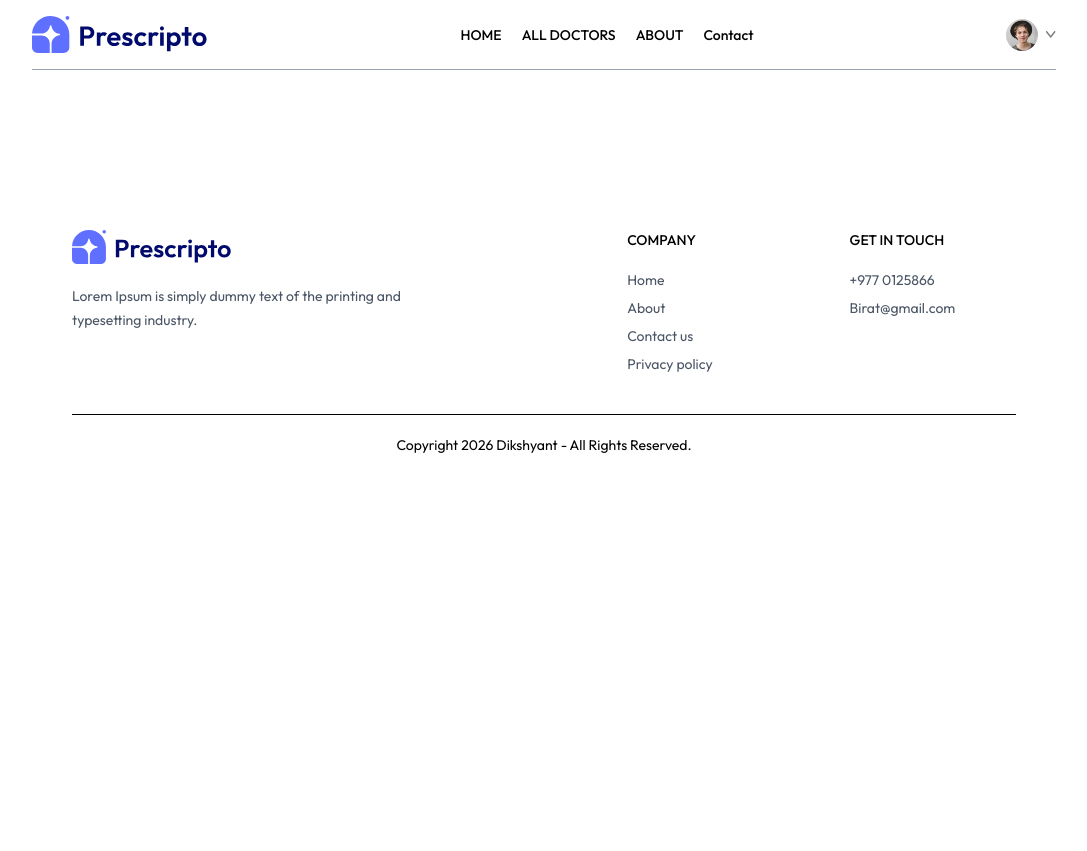
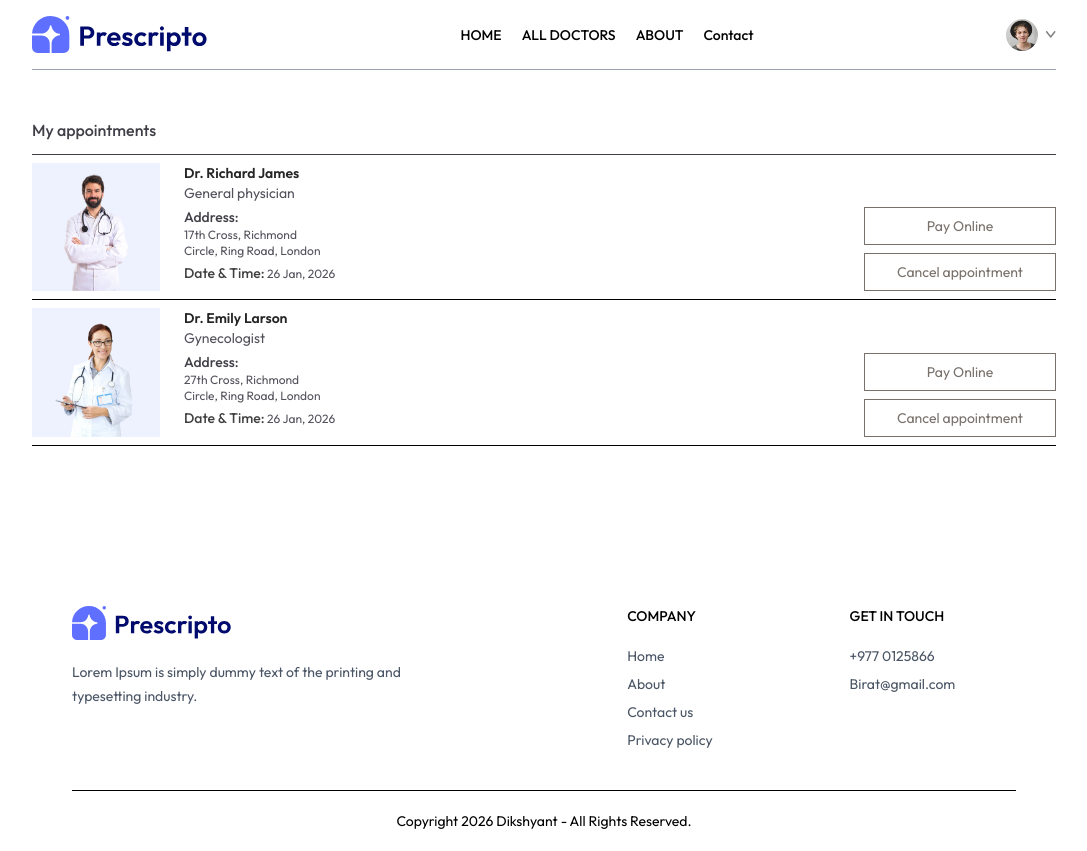
Before and after one commit to 098120/hospital-appointment-booking-system, a React (Vite) app in the folder doctor/: page /my-appointments in a window 1280 px wide. Shown: the whole page, without its empty margins (96-1183 px from the left). Before the commit the page ends 800 px from the top, so only its background shows below. Built offline with nearby package versions, Linux system fonts and the light colour scheme.

Commit message:
new commit

```diff
--- a/doctor/src/pages/MyAppointments.jsx
+++ b/doctor/src/pages/MyAppointments.jsx
@@ -1,9 +1,71 @@
-import React from 'react'
+import React, { useContext } from 'react'
+import { AppContext } from '../context/AppContext'
 
 const MyAppointments = () => {
+
+  const context = useContext(AppContext)
+
+  // SAFETY CHECK
+  if (!context || !context.doctors) {
+    return <p className="mt-10 text-center">Loading appointments...</p>
+  }
+
+  const { doctors } = context
+
   return (
     <div>
+      <p className='pb-3 mt-12 font-medium text-zinc-700 border-b'>
+        My appointments
+      </p>
 
+      <div>
+        {doctors.length === 0 && (
+          <p className="text-sm text-gray-500 mt-6">
+            No appointments found
+          </p>
+        )}
+
+        {doctors.slice(0, 2).map((item, index) => (
+          <div
+            key={index}
+            className='grid grid-cols-[1fr_2fr] gap-4 sm:flex sm:gap-6 py-2 border-b'
+          >
+            <div>
+              <img
+                className='w-32 bg-indigo-50'
+                src={item.image}
+                alt={item.name}
+              />
+            </div>
+
+            <div className='flex-1 text-sm text-zinc-600'>
+              <p className='text-neutral-800 font-semibold'>{item.name}</p>
+              <p>{item.speciality}</p>
+
+              <p className='text-zinc-700 font-medium mt-1'>Address:</p>
+              <p className='text-xs'>{item.address?.line1}</p>
+              <p className='text-xs'>{item.address?.line2}</p>
+
+              <p className='text-xs mt-1'>
+                <span className='text-sm text-neutral-700 font-medium'>
+                  Date & Time:
+                </span>{' '}
+                26 Jan, 2026
+              </p>
+            </div>
+
+            <div className='flex flex-col gap-2 justify-end'>
+              <button className='text-sm text-stone-500 text-center sm:min-w-48 py-2 border hover:bg-primary hover:text-white transition-all duration-300'>
+                Pay Online
+              </button>
+
+              <button className='text-sm text-stone-500 text-center sm:min-w-48 py-2 border hover:bg-red-600 hover:text-white transition-all duration-300'>
+                Cancel appointment
+              </button>
+            </div>
+          </div>
+        ))}
+      </div>
     </div>
   )
 }
```
